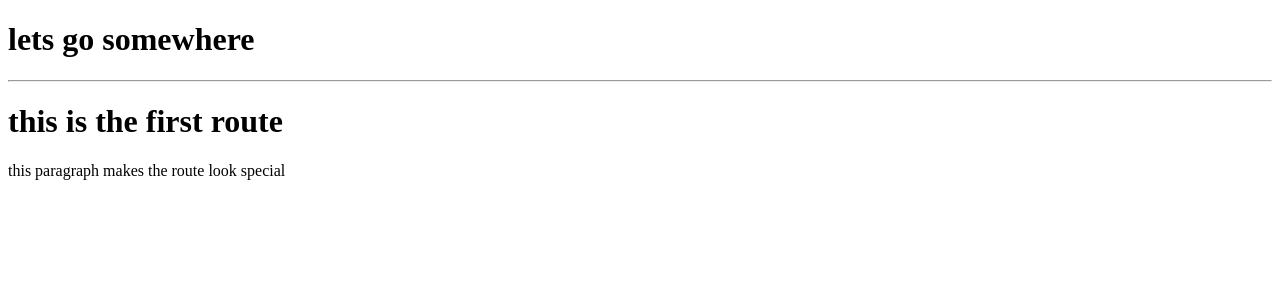
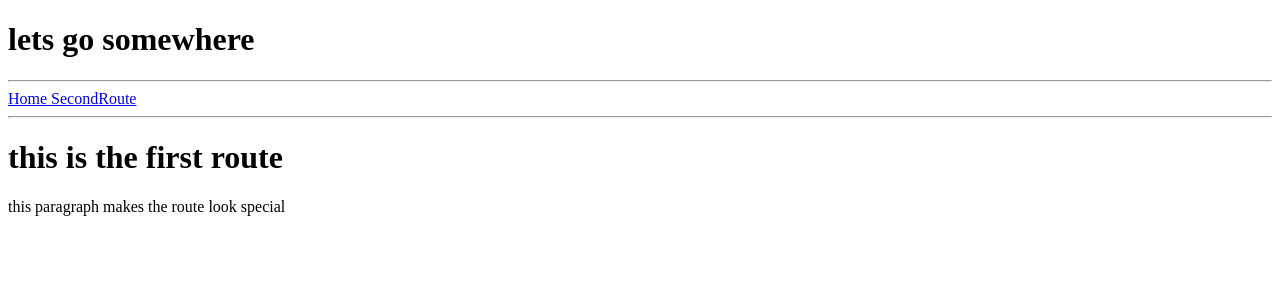
Before and after one commit to JP97/VueRouterFromVisualStudio, a Vue app in the folder VueRouterFromVisualStudio/: page / in a window 1280 px wide. Shown: the top 300 px of the page. Built offline with nearby package versions, Linux system fonts and the light colour scheme.

Commit message:
passing data within Urls

```diff
--- a/VueRouterFromVisualStudio/src/App.vue
+++ b/VueRouterFromVisualStudio/src/App.vue
@@ -1,6 +1,12 @@
 <template>
     <div id="app">
         <h1>lets go somewhere</h1>
+        <hr />
+        <!-- <a href="/">Home</a> this works but always sends a new request to the server (reloads the page) -->
+        <!-- this doesnt reload the page -->
+        <router-link to="/"> Home </router-link>
+        <!-- you can send a parameter like /second/{id} -->
+        <router-link to="/second/12"> SecondRoute </router-link>
         <hr />
         <!-- we need to add a router-view  and it works!!-->
 
--- a/VueRouterFromVisualStudio/src/components/SecondComponent.vue
+++ b/VueRouterFromVisualStudio/src/components/SecondComponent.vue
@@ -1,11 +1,14 @@
 <template>
     <div>
         <h1>2. Route!!!</h1>
-        <p>and a bit more text here....</p>
+        <p>and a bit more text here.... this is the data from the variable in the link. teh passed data is: {{this.$route.params.id}}</p>
     </div>
 </template>
 
 <script>
+    export default {
+
+    }
 </script>
 
 <style scoped>
--- a/VueRouterFromVisualStudio/src/main.js
+++ b/VueRouterFromVisualStudio/src/main.js
@@ -9,8 +9,11 @@ import First from './components/TestFirstRoute.vue';
 Vue.use(VueRouter);
 
 //sets up two routes
+//you can declare a dynamic variable in rounds with writing :{variablename} with this you say the next part is a variable.
+// like /second/:id
+//you can extract the data from the variable
 const routes = [
-    { path: '/second', component: Second },
+    { path: '/second/:id', component: Second },
     { path: '/', component: First }
 ];
 
```
